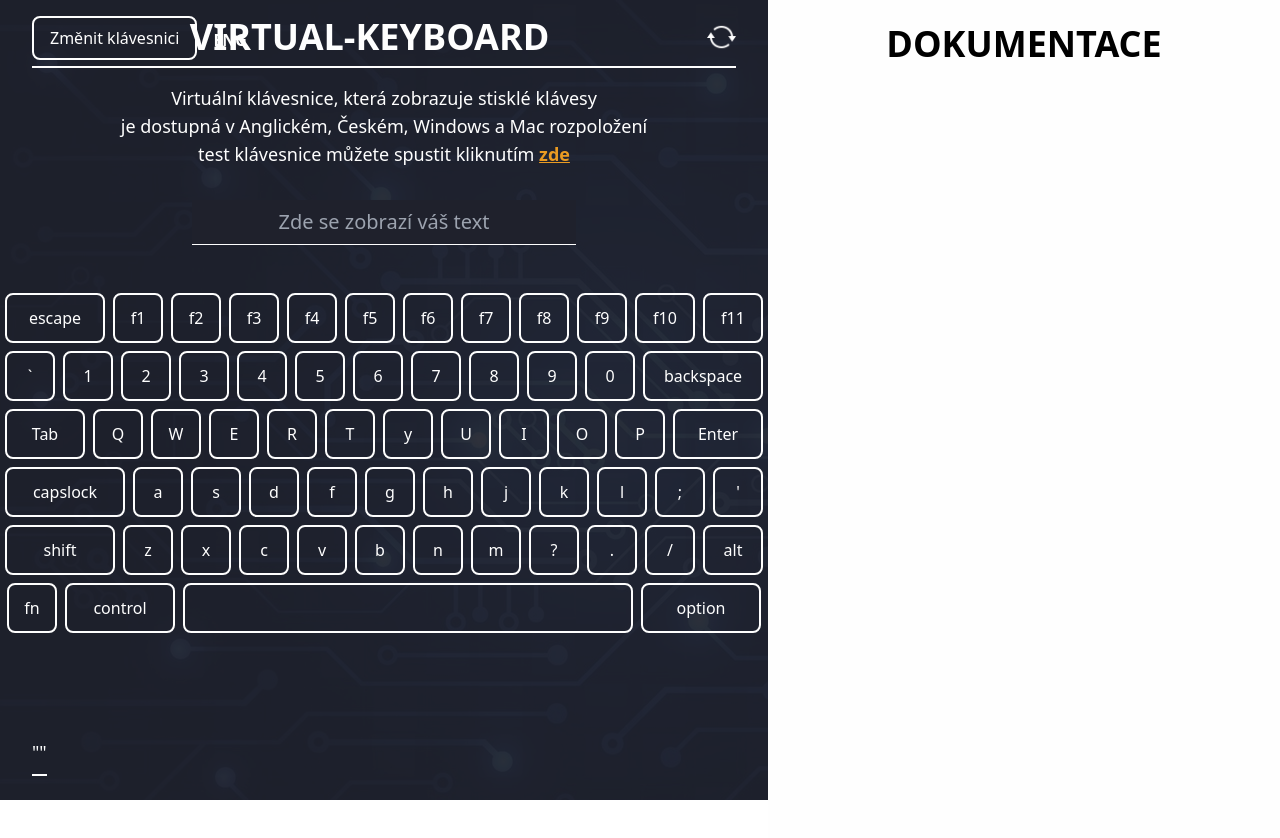
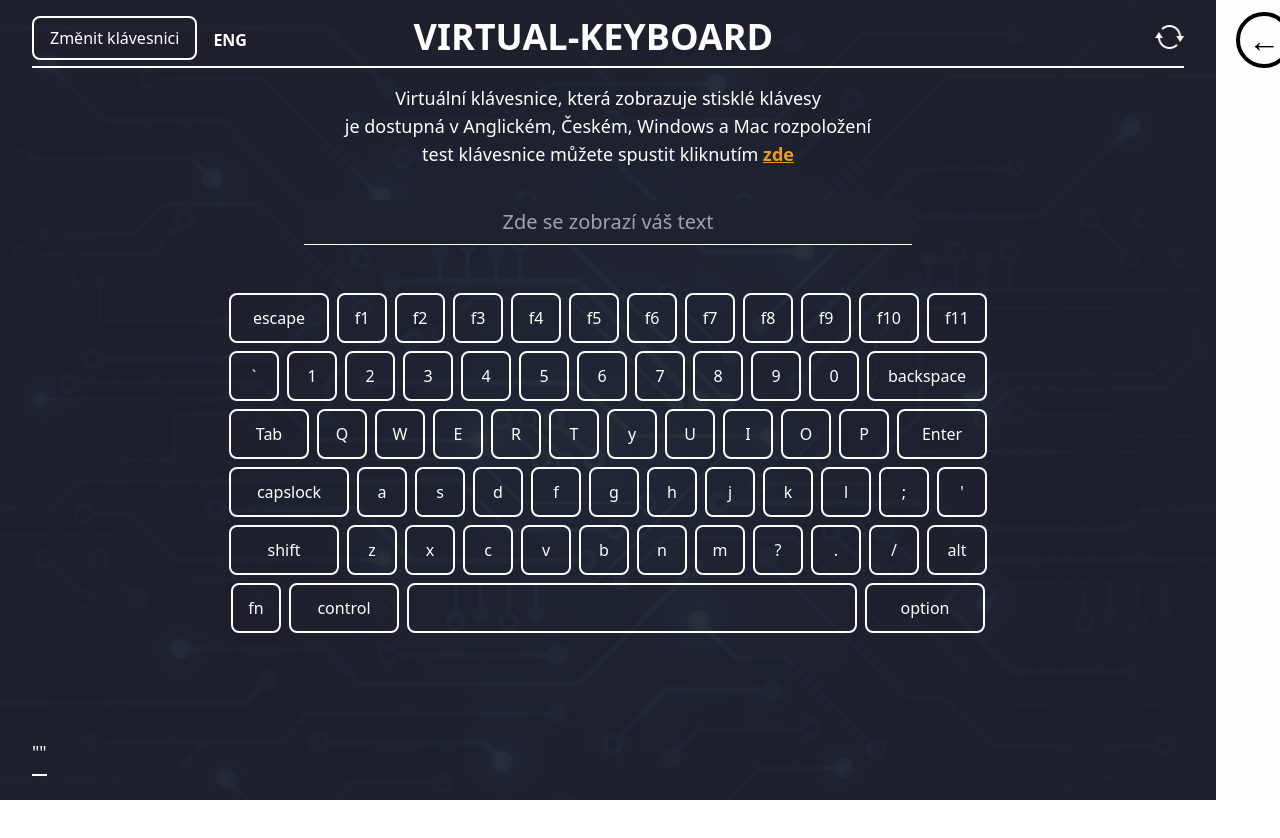
Before and after one commit to OndrejLosensky/virtual-keyboard, a React (Create React App) app: page / in a window 1280 px wide. Shown: the top 838 px of the page. Built offline with nearby package versions, Linux system fonts and the light colour scheme; the HTML template or start-up script is replaced by a standard one.

Commit message:
přidání responzivního panelu s dokumentací

```diff
--- a/src/App.js
+++ b/src/App.js
@@ -1,20 +1,32 @@
 import Header from "./components/header/Header";
 import Keyboard from "./components/keyboard/Keyboard";
 import backgroundImage from "./assets/backgroundImage.png"
+import { useState } from "react";
+
 function App() {
+  const [open, setOpen] = useState(false);
+
   return (
 
     <section className="w-full h-screen lg:h-full bg-backColor" style={{
       backgroundImage: `url(${backgroundImage})`,
     }}>
       <div className="flex flex-row">
-        <div className="w-[60%]">
+        <div className={`${open ? "w-[60%]": "w-[95%]"} duration-300`}>
             <Header/>
             <Keyboard/>
         </div>
         {/* DOKUMENTACE*/}
-        <div className="w-[40%] bg-foreColorWhite" >
-           <h2 className="text-4xl uppercase text-center pt-6 font-semibold"> dokumentace</h2>
+
+        <div className={`${open ? "w-[40%] bg-foreColorWhite": "w-[5%] bg-backColor"} bg-foreColorWhite duration-300 absolute right-0 h-full`} >
+          <button
+          className={`absolute left-5 top-3 rounded-full px-2 border-4 ${open && "rotate-180"}`} style={{"fontSize": "32px"}}
+          onClick={()=>setOpen(!open)}
+          >
+            ←
+          </button>
+
+          <h2 className={`text-4xl uppercase text-center pt-6 font-semibold ${!open && 'scale-0'} duration-300`}> dokumentace</h2>
         </div>
       </div>
     </section>
```
